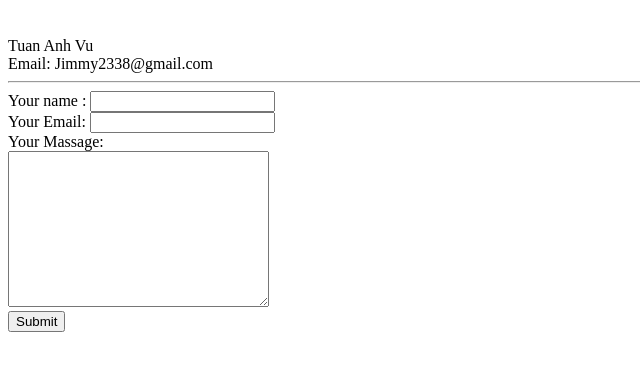
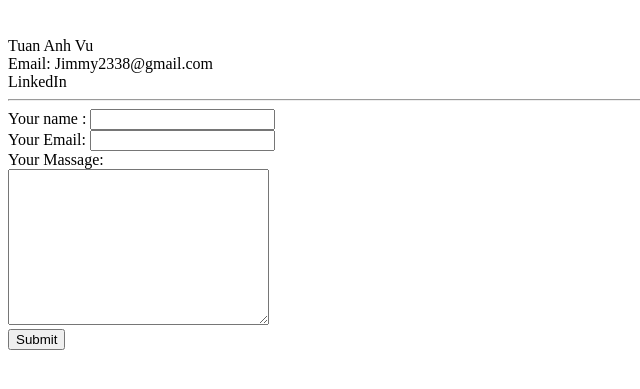
Before and after one commit to jvu2338/CV, a plain HTML site: page contact.html in a window 1280 px wide. Shown: the part 61-450 px from the top of the page, without its empty margins (0-640 px from the left). Drawn offline with Linux system fonts and the light colour scheme.

Commit message:
Update contact.html

```diff
--- a/contact.html
+++ b/contact.html
@@ -7,7 +7,8 @@
   <body>
     <h1> My contact detail</h1><br>
     Tuan Anh Vu <br>
-    Email: Jimmy2338@gmail.com
+    Email: Jimmy2338@gmail.com <br>
+    LinkedIn <a href=""></a>
 
     <hr>
     <form action="mailto:jimmy2338@yahoo.com?subject:feedback" method="post" enctype="text/plain">
```
